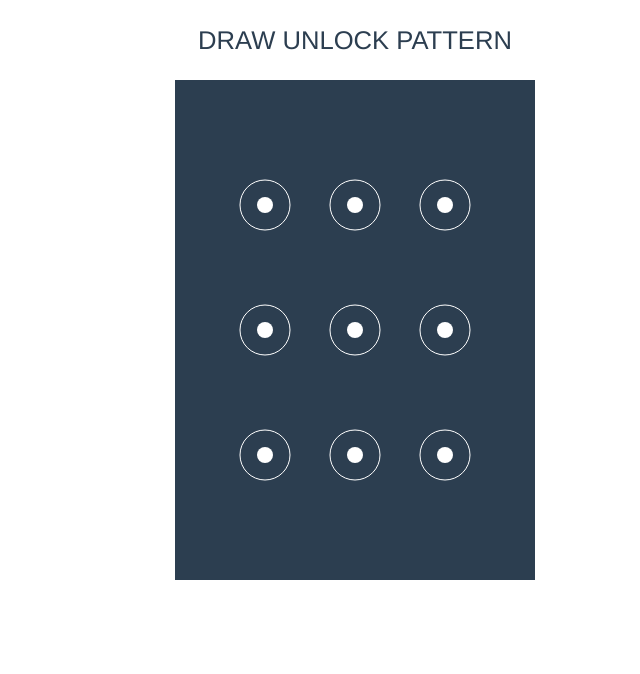
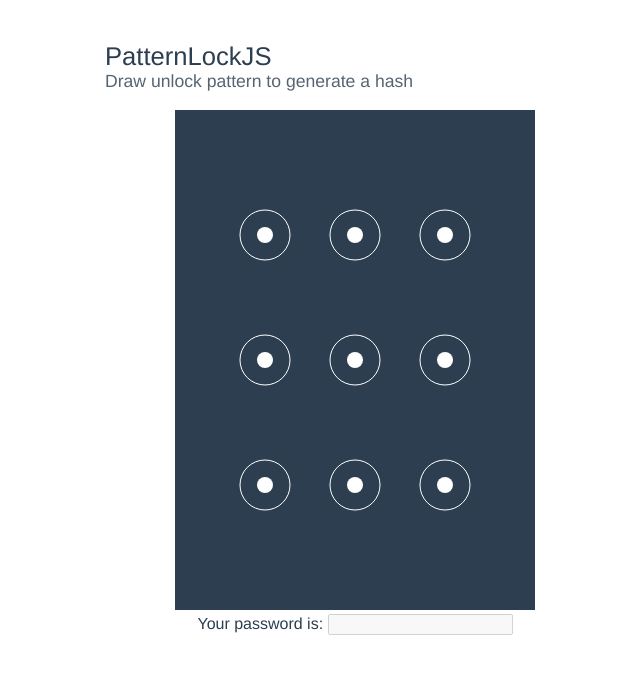
Before and after one commit to phenax/pattern-lock-js, a plain HTML site: page index.html in a window 1280 px wide. Shown: the whole page, without its empty margins (285-925 px from the left). Drawn offline with Linux system fonts and the light colour scheme.

Commit message:
Layout stuff for the password hash generator

```diff
--- a/index.html
+++ b/index.html
@@ -1,7 +1,7 @@
 <!DOCTYPE html>
 <html>
 <head>
-	<title>Hello world</title>
+	<title>Pattern lock for the web</title>
 	<style>
 
 		* {
@@ -18,28 +18,42 @@
 
 		.pattern-container {
 			text-align: center;
+			max-width: 500px;
+			margin: 1em auto;
 		}
 
 		.title {
 			font-size: 1.6em;
-		text-align: center;
-		padding: 1em 0;
-		text-transform: uppercase;
+			text-align: left;
+			padding: 1em 0 0;
 		}
+
+		.subtitle {
+			font-size: 1.1em;
+			opacity: .8;
+			text-align: left;
+		}
+
 	</style>
 </head>
 <body>
 
-<div class='title'>
-	Draw unlock pattern
+
+<div class='pattern-container'>
+
+	<div class='title'>PatternLockJS</div>
+	<div class='subtitle'>Draw unlock pattern to generate a hash</div>
+
+	<br />
+
+	<canvas id='patternLock'></canvas>
+	<div class='password'>
+		Your password is: <input class='js-password' type='text' disabled />
 	</div>
 
-<div class='pattern-container'>
-	<canvas id='patternLock'></canvas>
 </div>
 
 <script src='./js/PatternLock.js'></script>
 <script src='./js/script.js'></script>
-
 </body>
 </html>
--- a/js/PatternLock.js
+++ b/js/PatternLock.js
@@ -23,7 +23,7 @@ window.PatternLock= class PatternLock {
 					return a & a;
 				}, 0);
 
-		return btoa(hash.toString(16));
+		return btoa(hash + '');
 	}
 
 
--- a/js/script.js
+++ b/js/script.js
@@ -1,6 +1,7 @@
 
 ((PatternLock) => {
 
+	document.addEventListener('DOMContentLoaded', () => {
 
 		const patternLock= new PatternLock({
 			el: '#patternLock',
@@ -15,14 +16,18 @@
 		});
 
 		patternLock.generateGrid(3, 3);
+		patternLock.start();
 
 
+
+		const $password= document.querySelector('.js-password');
+
 		patternLock.onPatternComplete= nodes => {
+
 			const password= PatternLock.patternToWords(nodes);
 
-		console.log(PatternLock.hashCode(password));
+			$password.value= PatternLock.hashCode(password);
 		};
-
-	patternLock.start();
+	});
 
 })(window.PatternLock);
```
Lines whose indentation alone changed are shown as unchanged.
